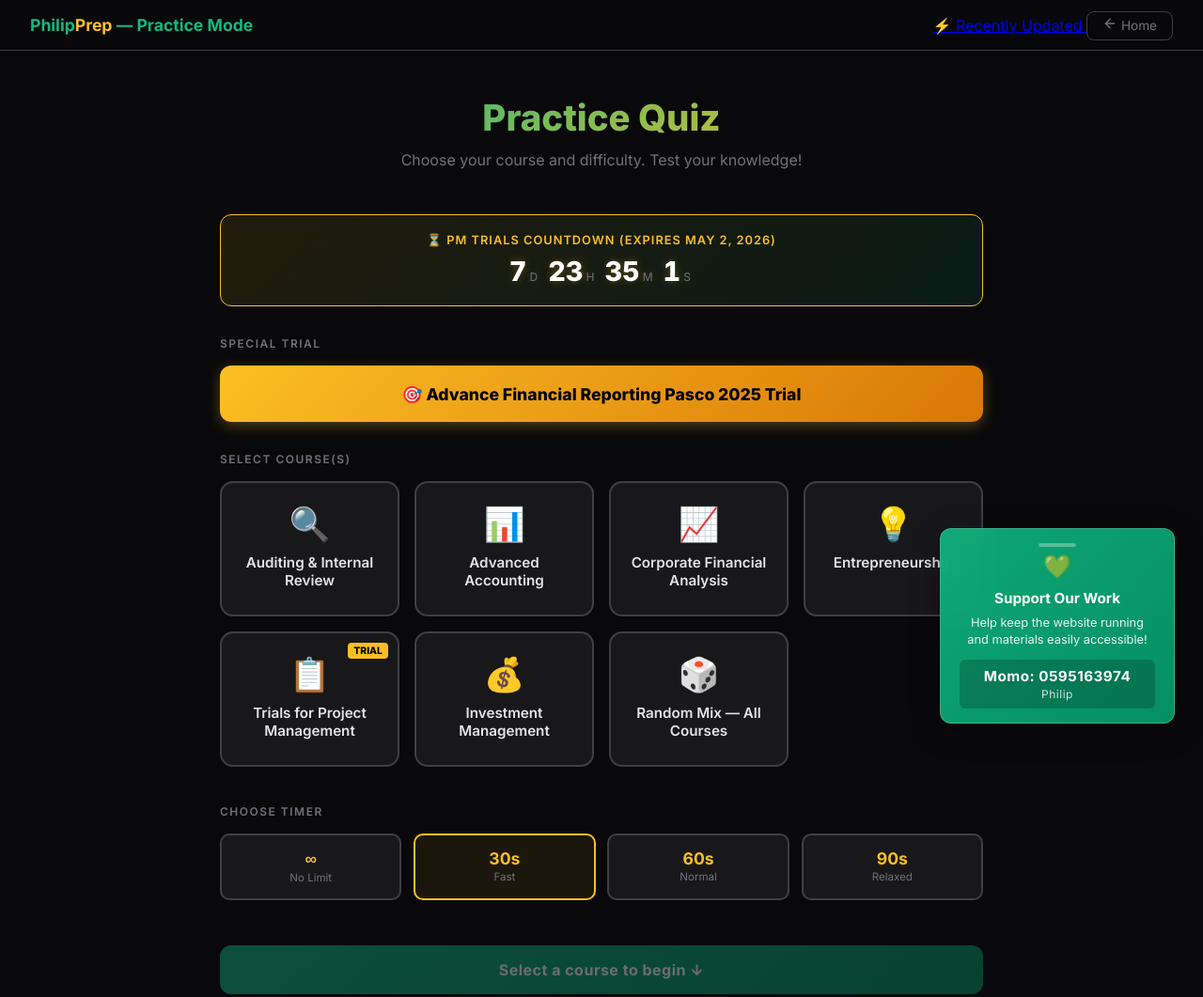
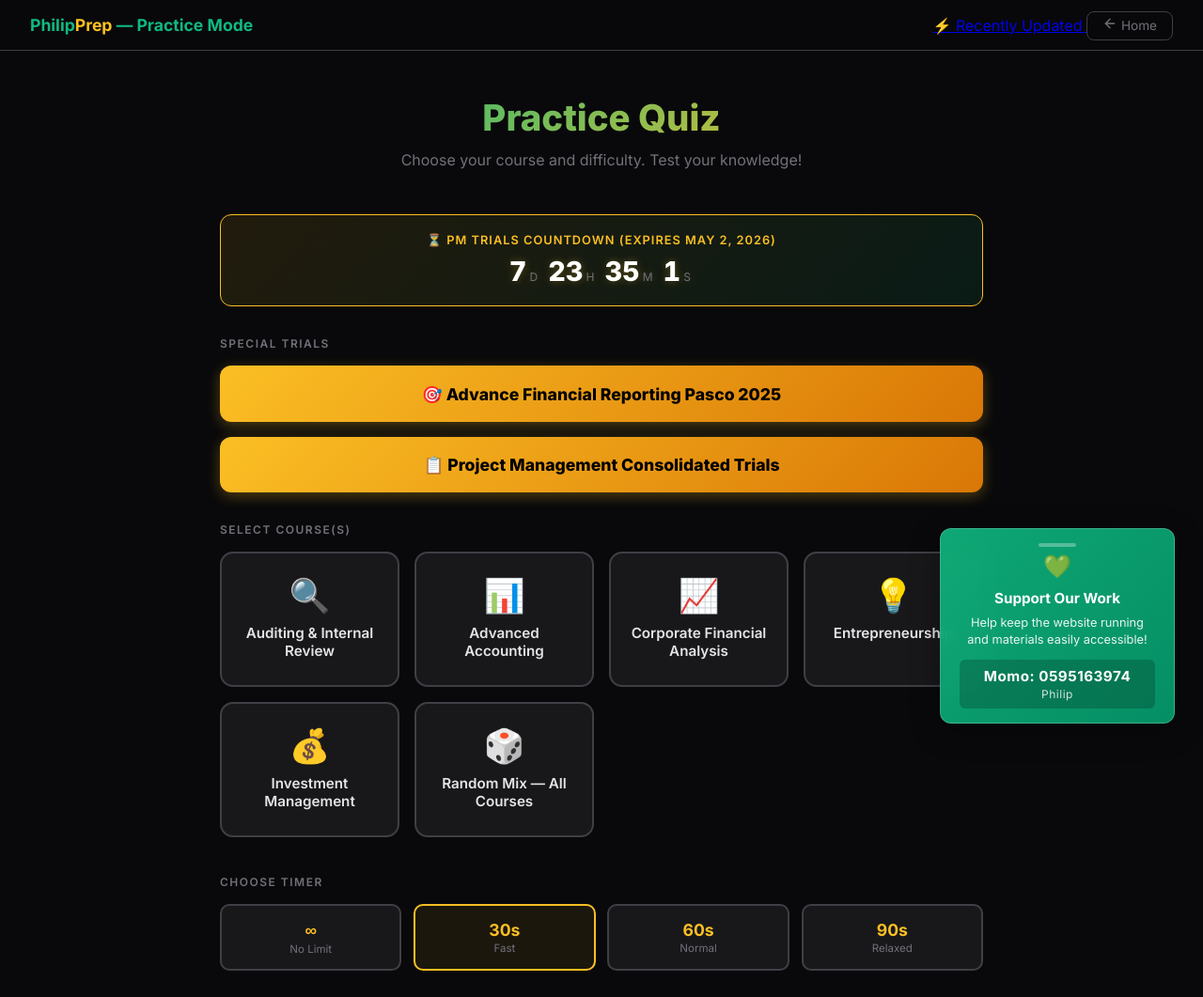
Before and after one commit to avorxephilip-cyber/philipexamprep, a website: page quiz.html in a window 1280 px wide. Shown: the top 1061 px of the page at 94% size. Drawn offline with nearby package versions, Linux system fonts and the light colour scheme.

Commit message:
feat: expand trial section to support multiple dynamic course trials and refactor startTrial function

```diff
--- a/quiz.html
+++ b/quiz.html
@@ -611,10 +611,13 @@
     </div>
 
 
-    <div class="section-label">Special Trial</div>
-    <div style="margin-bottom: 2rem;">
-        <button onclick="startExamTrial()" style="width: 100%; padding: 1.2rem; border-radius: 12px; background: linear-gradient(135deg, var(--gold), #d97706); color: #000; font-family: 'Inter', sans-serif; font-size: 1.1rem; font-weight: 800; border: none; cursor: pointer; box-shadow: 0 4px 15px rgba(251, 191, 36, 0.3); transition: transform 0.2s;">
-            🎯 Advance Financial Reporting Pasco 2025 Trial
+    <div class="section-label">Special Trials</div>
+    <div style="display: grid; grid-template-columns: 1fr; gap: 1rem; margin-bottom: 2rem;">
+        <button onclick="startTrial('acc402d')" style="width: 100%; padding: 1.2rem; border-radius: 12px; background: linear-gradient(135deg, var(--gold), #d97706); color: #000; font-family: 'Inter', sans-serif; font-size: 1.1rem; font-weight: 800; border: none; cursor: pointer; box-shadow: 0 4px 15px rgba(251, 191, 36, 0.3); transition: all 0.2s; display: flex; align-items: center; justify-content: center; gap: 0.5rem;" onmouseover="this.style.transform='translateY(-2px)'" onmouseout="this.style.transform='translateY(0)'">
+            🎯 Advance Financial Reporting Pasco 2025
+        </button>
+        <button onclick="startTrial('project')" style="width: 100%; padding: 1.2rem; border-radius: 12px; background: linear-gradient(135deg, var(--gold), #d97706); color: #000; font-family: 'Inter', sans-serif; font-size: 1.1rem; font-weight: 800; border: none; cursor: pointer; box-shadow: 0 4px 15px rgba(251, 191, 36, 0.3); transition: all 0.2s; display: flex; align-items: center; justify-content: center; gap: 0.5rem;" onmouseover="this.style.transform='translateY(-2px)'" onmouseout="this.style.transform='translateY(0)'">
+            📋 Project Management Consolidated Trials
         </button>
     </div>
 
@@ -639,12 +642,6 @@
             <div class="check-badge">&#10003;</div>
             <div class="icon">💡</div>
             <h3>Entrepreneurship</h3>
-        </div>
-        <div class="course-card" data-course="project" onclick="toggleCourse(this)" style="position: relative;">
-            <div class="trial-badge">Trial</div>
-            <div class="check-badge">&#10003;</div>
-            <div class="icon">📋</div>
-            <h3>Trials for Project Management</h3>
         </div>
         <div class="course-card" data-course="investment" onclick="toggleCourse(this)">
             <div class="check-badge">&#10003;</div>
@@ -802,15 +799,13 @@ function initTrialsTimer() {
 
 window.addEventListener('DOMContentLoaded', initTrialsTimer);
 
-function startExamTrial() {
+function startTrial(key) {
     isExamTrial = true;
-    selectedTimer = 0; // No limit for trial usually, or maybe 60s? Let's use whatever is selected or no limit
-    // Actually, let's just use what they selected in the timer grid
-    lastConfig = { courses: ['acc402d'], timer: selectedTimer, trial: true };
+    selectedTimer = 0;
+    lastConfig = { courses: [key], timer: selectedTimer, trial: true };
 
-    // Select ALL 20 questions in order
-    if (QUIZ_DATA['acc402d']) {
-        questions = [...QUIZ_DATA['acc402d'].questions];
+    if (QUIZ_DATA[key]) {
+        questions = [...QUIZ_DATA[key].questions];
     } else {
         alert("Trial data not loaded!");
         return;
```
